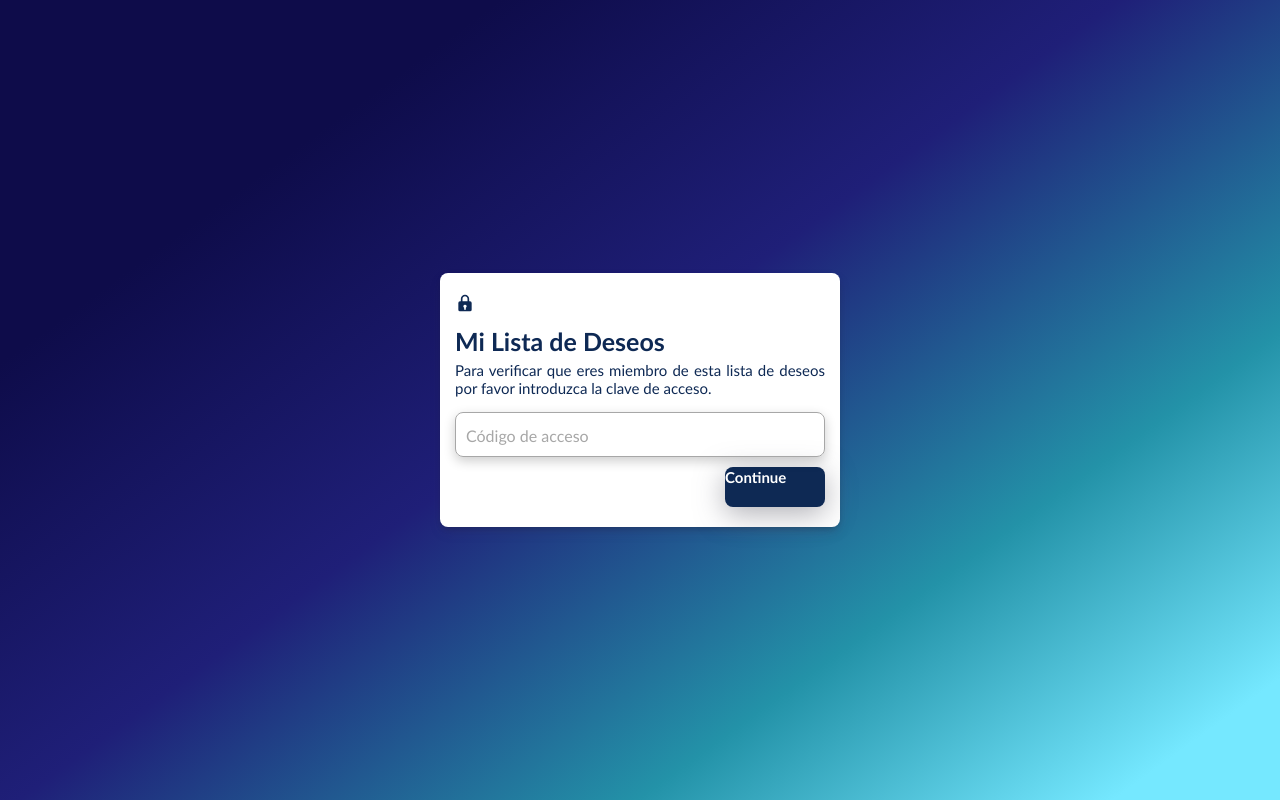
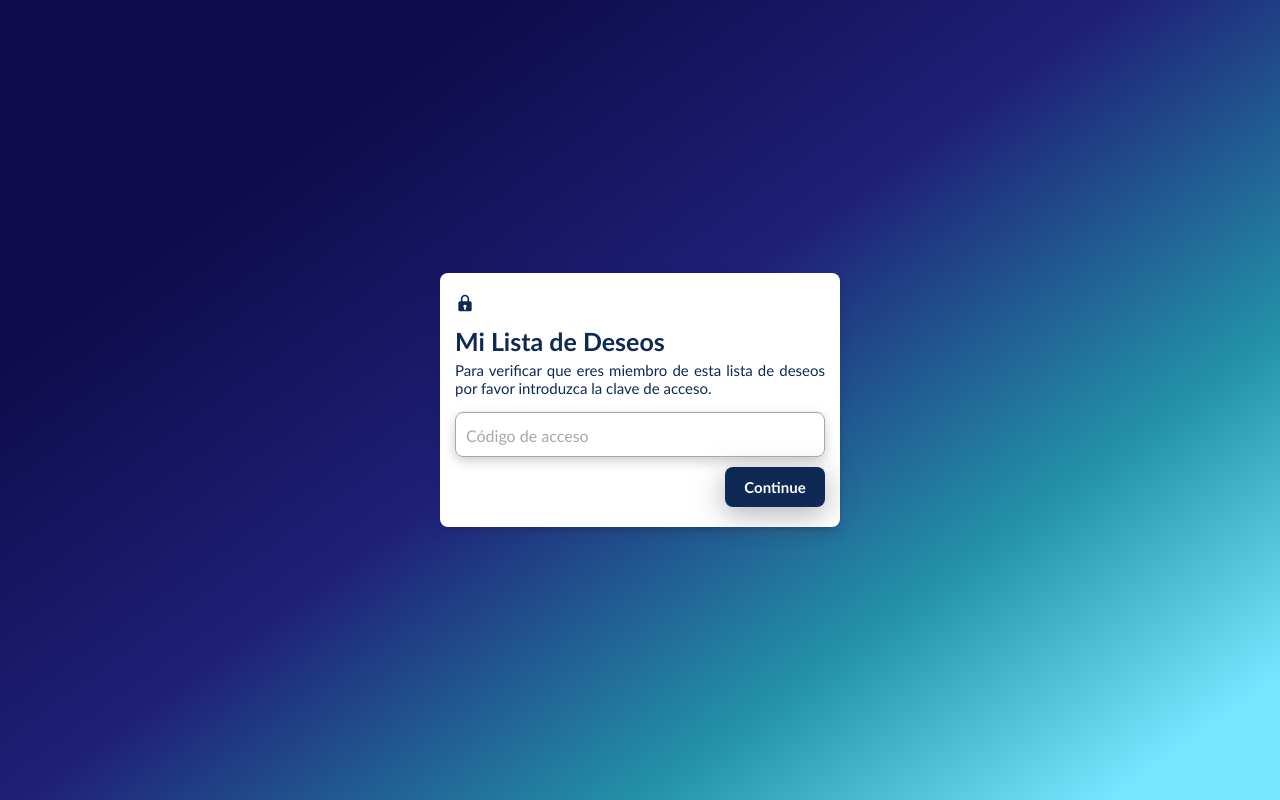
Before and after one commit to AZDemonEdge/my-wishlist, a React (Create React App) app: page / in a window 1280 px wide. Built offline with nearby package versions, Linux system fonts and the light colour scheme; no server answers.

Commit message:
Make visual and Functional corrections at Exclusivity List

```diff
--- a/src/Component/AdminPanel/AdminPanel.css
+++ b/src/Component/AdminPanel/AdminPanel.css
@@ -12,8 +12,53 @@
   margin-top: 1rem;
 }
 
+.btn {
+  border: none;
+  color: white;
+  font-size: 16px;
+  cursor: pointer;
+  display: flex;
+  align-items: center;
+  justify-content: center;
+  align-content: center;
+  flex-wrap: wrap;
+  text-align: center;
+}
+
 td,th{
   padding: 0.5rem;
+}
+
+.btn-info{
+  background-color: rgb(27, 113, 188);
+}
+
+.btn-success{
+  background-color: rgb(27, 188, 27);
+}
+
+.btn-danger{
+  background-color: rgb(255, 0, 0);
+}
+
+.btn-warning{
+  background-color: rgb(253, 122, 29);
+}
+
+.btn-info:hover {
+  background-color: rgb(21, 58, 207);
+}
+
+.btn-success:hover {
+  background-color: green;
+}
+
+.btn-danger:hover {
+  background-color: darkred;
+}
+
+.btn-warning:hover {
+  background-color: rgb(207, 98, 21);
 }
 
 input[type=text], select, textarea {
@@ -114,6 +159,7 @@ input:checked + .slider:before {
   transform: translateX(26px);
 }
 
+/* Rounded sliders */
 .slider.round {
   border-radius: 34px;
 }
--- a/src/Component/AdminPanel/AdminPanel.js
+++ b/src/Component/AdminPanel/AdminPanel.js
@@ -42,7 +42,7 @@ const AdminPanel = () => {
         fetchData();
     }, [wishes]);
 
-    const openTab = (e, Tab) => {
+    const openTab = (Tab) => {
         var i, tabcontent, tablinks;
         tabcontent = document.getElementsByClassName("tabcontent");
         for (i = 0; i < tabcontent.length; i++) {
@@ -51,9 +51,11 @@ const AdminPanel = () => {
         tablinks = document.getElementsByClassName("tablinks");
         for (i = 0; i < tablinks.length; i++) {
             tablinks[i].className = tablinks[i].className.replace(" active", "");
+            if (tablinks[i].id !== `${Tab}-link`) {
+                tablinks[i].className += " active";
+            }
         }
         document.getElementById(Tab).style.display = "block";
-        e.currentTarget.className += " active";
     }
 
     const addWish = async () => {
@@ -426,8 +428,8 @@ const AdminPanel = () => {
                                 <h2>Listas de Exclusividad</h2>
                                 <br />
                                 <div className="tab">
-                                    <button className="tablinks active" onclick={openTab('Gobblin')}>Duende Chiflado</button>
-                                    <button className="tablinks" onclick={openTab('Pixie')}>Hada Chalada</button>
+                                    <button className="tablinks active" onclick={openTab('Gobblin')} id="Gobblin-link">Duende Chiflado</button>
+                                    <button className="tablinks" onclick={openTab('Pixie')} id="Pixie-link">Hada Chalada</button>
                                 </div>
                                 <div id="Gobblin" class="tabcontent">
                                     <h3>Lista de Exclusividad para Duende Chiflado</h3>
```
